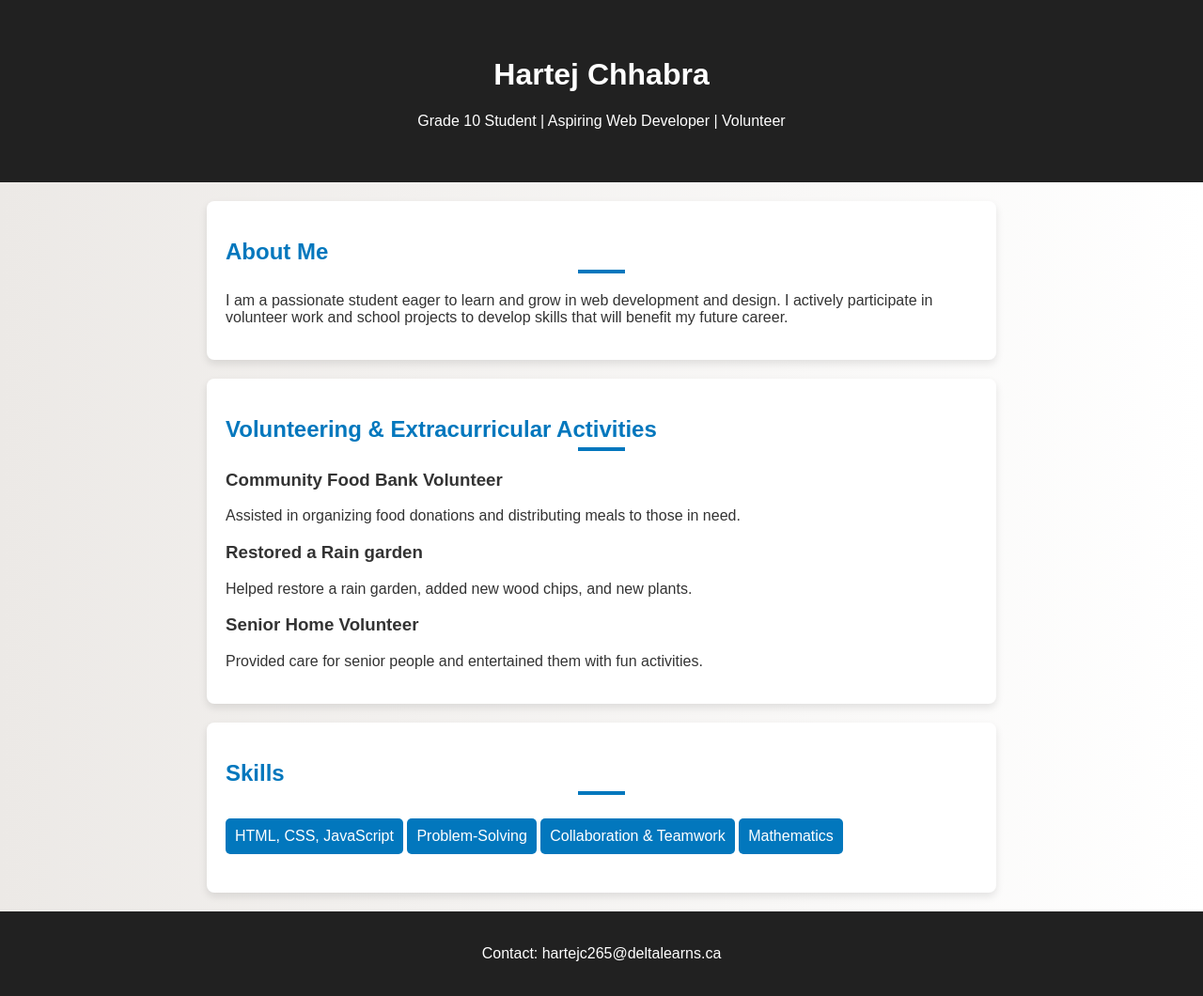
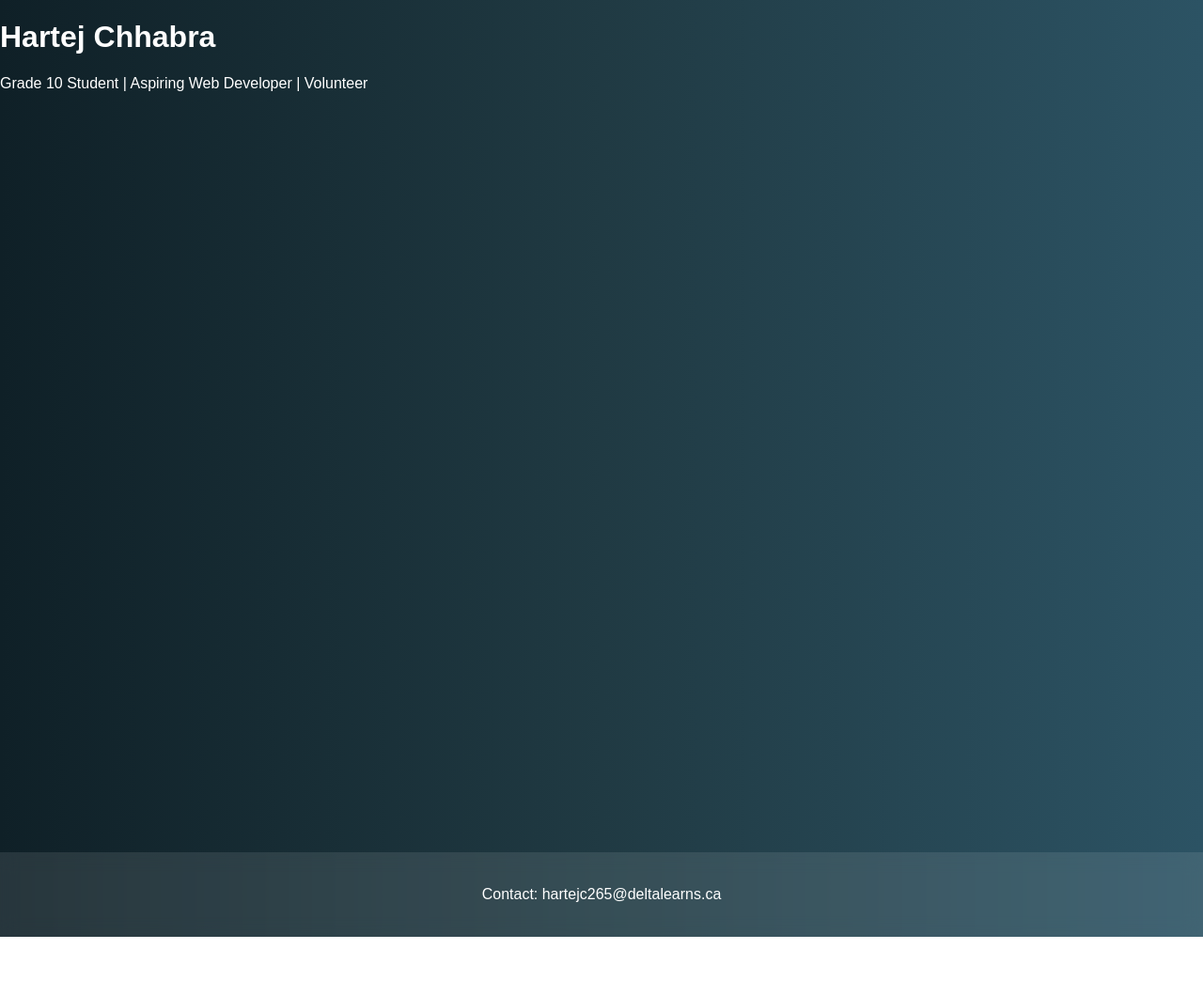
Before and after one commit to HartejC/Resume, a plain HTML site: page index.html in a window 1280 px wide. Shown: the whole page at 94% size. After the commit the page ends 997 px from the top, so only its background shows below. Drawn offline with Linux system fonts and the light colour scheme.

Commit message:
Update style.css

```diff
--- a/style.css
+++ b/style.css
@@ -1,82 +1,81 @@
 body {
-    font-family: 'Arial', sans-serif;
+    font-family: 'Poppins', sans-serif;
     margin: 0;
     padding: 0;
-    background: linear-gradient(to right, #ece9e6, #ffffff);
-    color: #333;
+    background: linear-gradient(to right, #0f2027, #203a43, #2c5364);
+    color: white;
     animation: fadeIn 1s ease-in;
 }
 
-@keyframes fadeIn {
-    from { opacity: 0; }
-    to { opacity: 1; }
+/* Hero Section */
+.hero {
+    text-align: center;
+    padding: 50px;
+    background: rgba(255, 255, 255, 0.1);
+    backdrop-filter: blur(10px);
+    box-shadow: 0 4px 10px rgba(0,0,0,0.2);
 }
 
-header {
-    text-align: center;
-    padding: 40px;
-    background: #212121;
-    color: white;
-    animation: slideDown 1s ease-in;
+.glow {
+    font-size: 3em;
+    font-weight: bold;
+    color: #0277bd;
+    text-shadow: 0 0 10px #0277bd, 0 0 20px #0277bd;
+    animation: glowEffect 1.5s infinite alternate;
 }
 
-@keyframes slideDown {
-    from { transform: translateY(-50px); opacity: 0; }
-    to { transform: translateY(0); opacity: 1; }
+@keyframes glowEffect {
+    from { text-shadow: 0 0 10px #0277bd; }
+    to { text-shadow: 0 0 20px #03a9f4; }
 }
 
+/* Sections */
 section {
     max-width: 800px;
-    margin: 20px auto;
-    padding: 20px;
-    background: white;
-    box-shadow: 0 4px 8px rgba(0,0,0,0.1);
+    margin: 30px auto;
+    padding: 25px;
+    background: rgba(255, 255, 255, 0.1);
+    backdrop-filter: blur(10px);
+    box-shadow: 0 4px 10px rgba(0,0,0,0.2);
     border-radius: 8px;
-    transition: transform 0.3s ease-in-out, box-shadow 0.3s ease-in-out;
+    opacity: 0;
+    transform: translateY(20px);
+    transition: all 0.8s ease-in-out;
 }
 
-section:hover {
-    transform: scale(1.02);
-    box-shadow: 0 6px 12px rgba(0,0,0,0.2);
+/* Reveal Animation */
+section.show {
+    opacity: 1;
+    transform: translateY(0);
 }
 
-h2 {
-    color: #0277bd;
-    position: relative;
-}
-
-h2::after {
-    content: '';
-    display: block;
-    width: 50px;
-    height: 4px;
-    background: #0277bd;
-    margin: 5px auto;
-}
-
+/* Skills */
 ul {
     list-style: none;
     padding: 0;
+    display: flex;
+    justify-content: center;
+    gap: 10px;
 }
 
 ul li {
-    background: #0277bd;
+    background: linear-gradient(to right, #0277bd, #03a9f4);
     color: white;
-    padding: 10px;
-    margin: 5px 0;
-    display: inline-block;
-    border-radius: 5px;
-    transition: background 0.3s ease-in-out;
+    padding: 10px 15px;
+    border-radius: 6px;
+    font-weight: bold;
+    box-shadow: 0 4px 10px rgba(0,0,0,0.3);
+    transition: transform 0.3s ease-in-out;
 }
 
 ul li:hover {
-    background: #01579b;
+    transform: scale(1.1);
 }
 
+/* Footer */
 footer {
     text-align: center;
     padding: 20px;
-    background: #212121;
-    color: white;
-    animation: fadeIn 1s ease-in;
+    background: rgba(255, 255, 255, 0.1);
+    backdrop-filter: blur(10px);
 }
```
